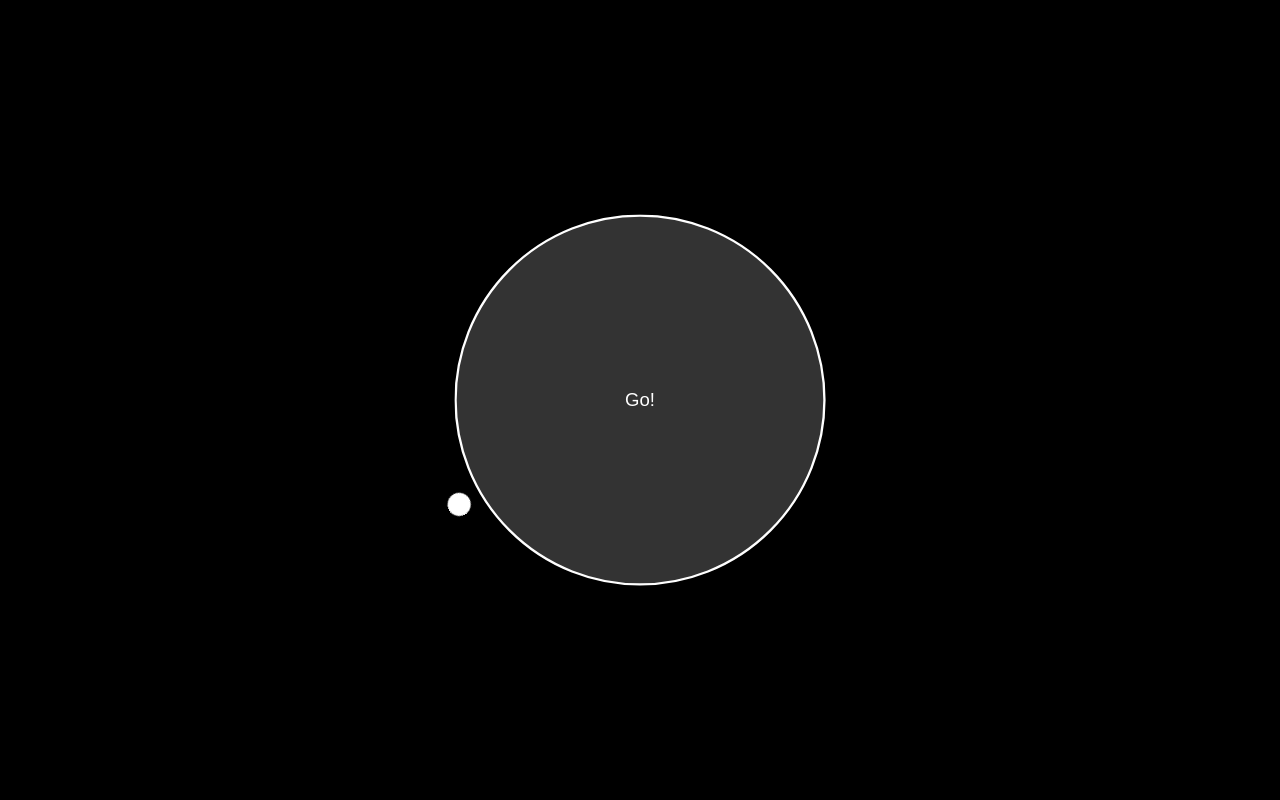
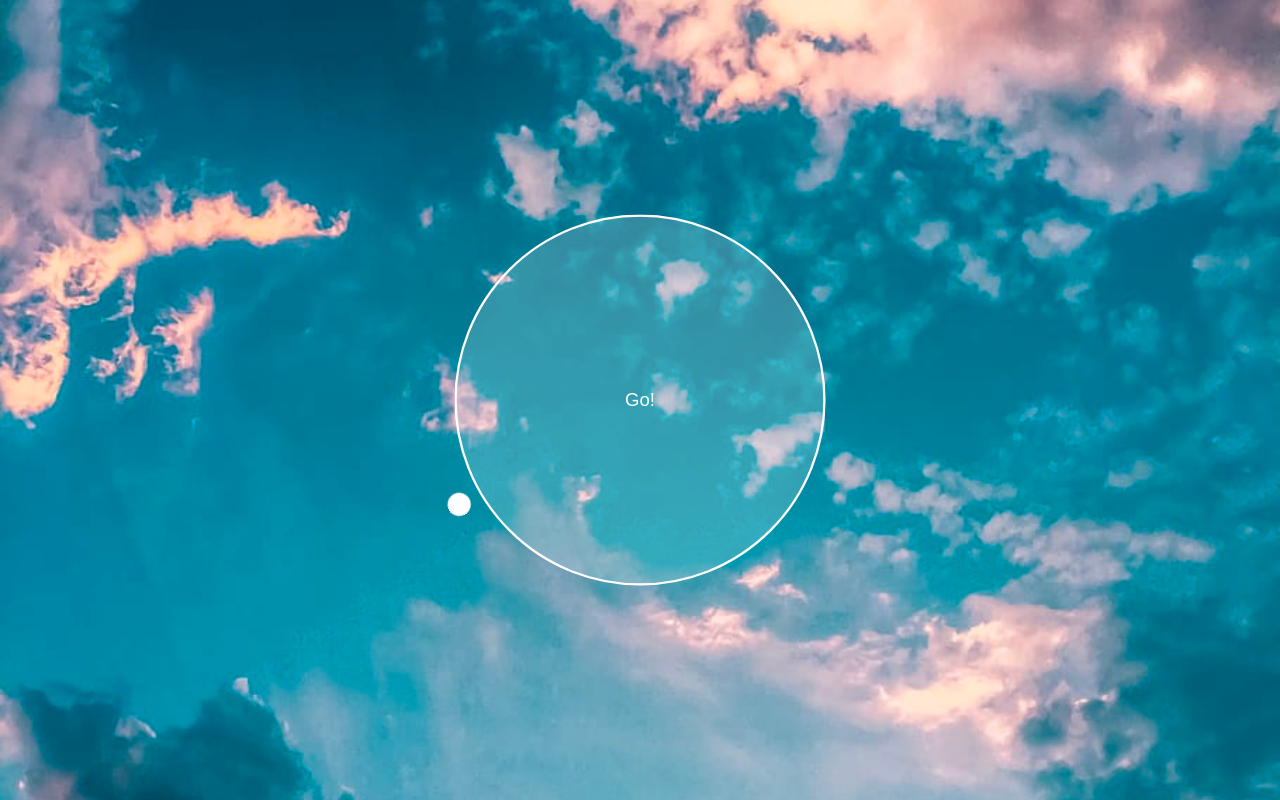
Before and after one commit to daks001/milli-styles, a plain HTML site: page html/index.html in a window 1280 px wide. Drawn offline with Linux system fonts and the light colour scheme.

Commit message:
updated background img

```diff
--- a/css/style.css
+++ b/css/style.css
@@ -3,7 +3,7 @@
 }
 
 body {
-  background: #000 url('../img/black-sky.jpg') no-repeat center center/cover;
+  background: #000 url('../img/sky.jpg') no-repeat center center/cover;
   color: #fff;
   font-family: sans-serif;
   min-height: 100vh;
```
